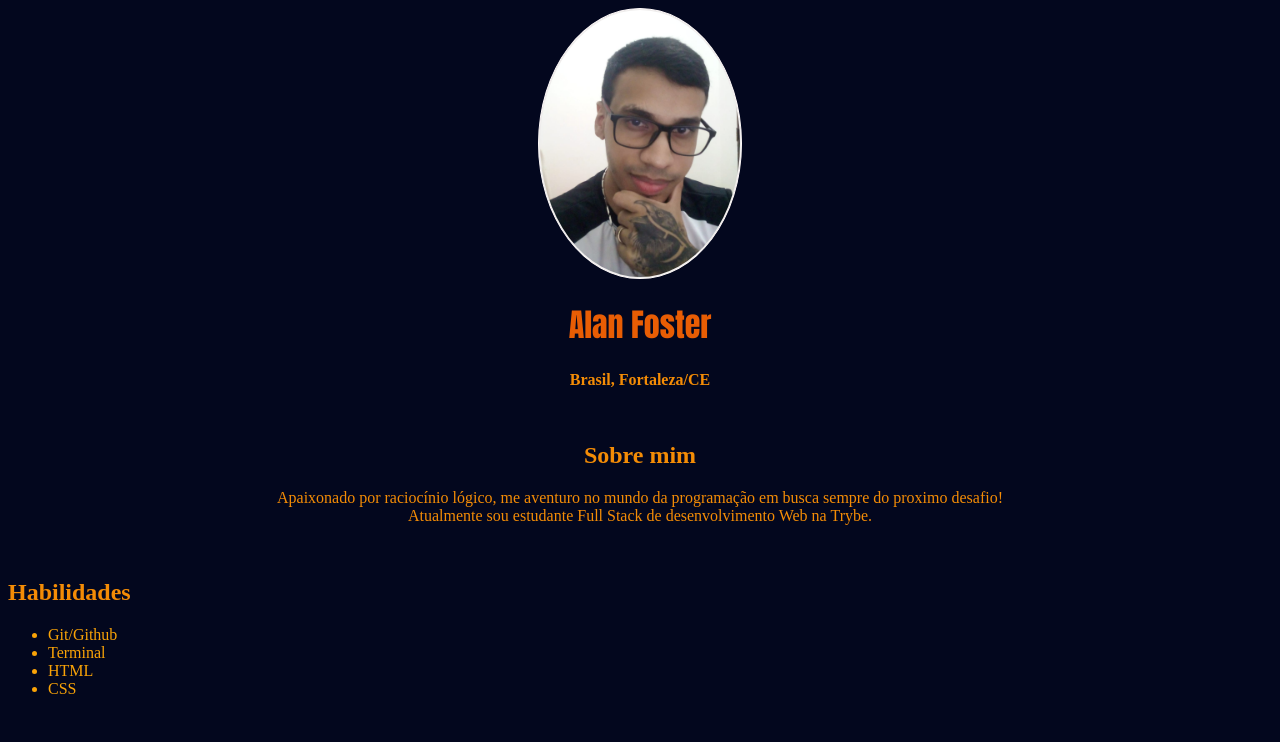
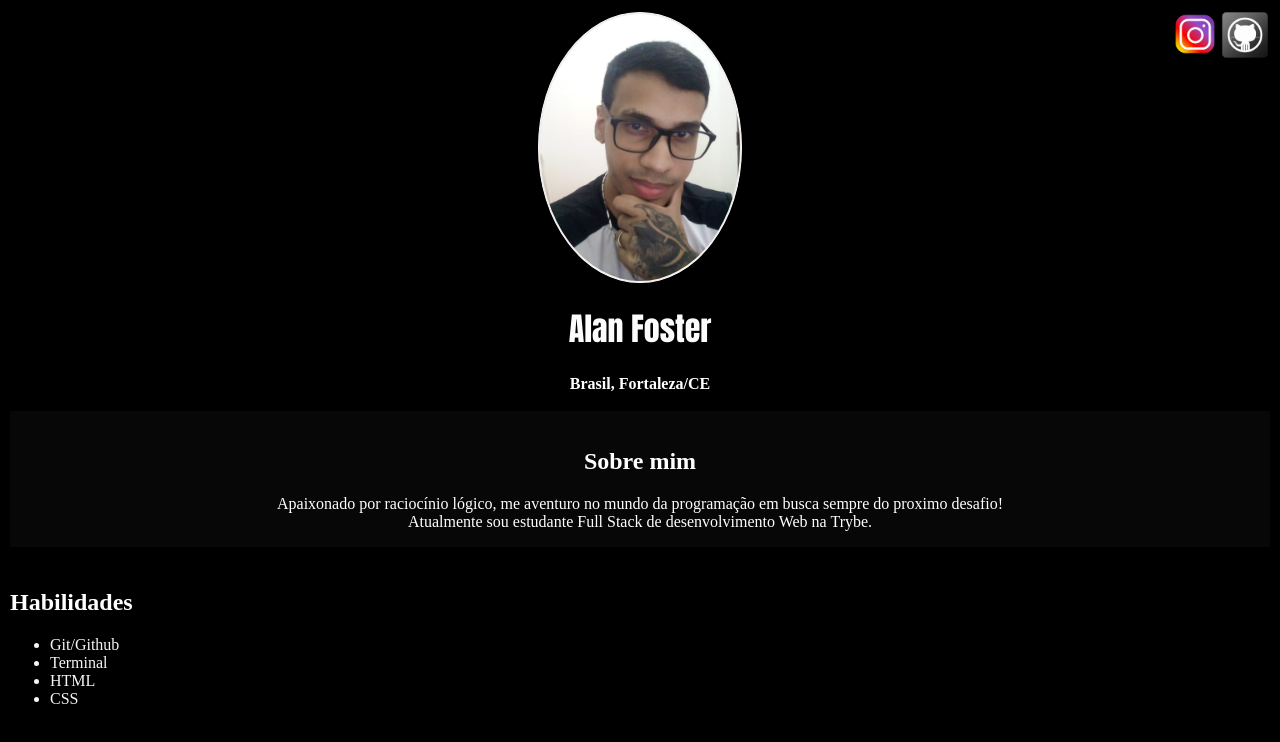
Before and after one commit to Foster-Alan/Foster-Alan.github.io, a plain HTML site: page index.html in a window 1280 px wide. Drawn offline with Linux system fonts and the light colour scheme.

Commit message:
cor de fundo e insta,git adicionados

```diff
--- a/index.html
+++ b/index.html
@@ -7,10 +7,14 @@
   </head>
 
   <body>
+    <div class="sobreMim">
+        <div class="foto-lugar">
     <img class="borda" src="alan2.jpeg" width="200px" alt="Foto Alan" />
-    <div class="sobreMim">
+    <img class="logoinsta" src="instagram.png" width="50px" alt="Logotipo instagram">
+    <img class="logogit" src="Github.png" width="50px" alt="logo github">
       <h1>Alan Foster</h1>
       <p><strong>Brasil, Fortaleza/CE</strong> </p>
+    </div>
       <br />
       <h2>Sobre mim</h2>
       <p>
@@ -18,8 +22,10 @@
         busca sempre do proximo desafio! <br />
         Atualmente sou estudante Full Stack de desenvolvimento Web na Trybe.
       </p>
+
     </div>
     <br />
+    <div>
     <h2>Habilidades</h2>
     <ul class="cor-1">
       <li>Git/Github</li>
@@ -27,5 +33,6 @@
       <li>HTML</li>
       <li>CSS</li>
     </ul>
+   </div>
   </body>
 </html>
--- a/style.css
+++ b/style.css
@@ -1,20 +1,20 @@
 h1 {
   font-family: Impact, Haettenschweiler, "Arial Narrow Bold", sans-serif;
-  color: #e85d04;
+  color: #fcfcfc;
   text-align: center;
 }
 h2 {
-  color: #f48c06;
+  color: #ffffff;
 }
 ul {
-  color: #faa307;
+  color: #f7f6f5;
 }
 body {
   font-family: "Times New Roman", Times, serif;
-  background-color: #03071e;
+  background-color: #000000;
 }
 p {
-  color: #f48c06;
+  color: #ffffff;
 }
 .borda {
   text-align: center;
@@ -25,9 +25,25 @@ p {
   border: 1px solid #fdf8f8;
   padding: 1px;
   background-color: #eeeceb;
-sss
+
 }
 .sobreMim {
   text-align: center;
-  block
+  background-color: #070707;
+  }
+div {
+    border: 2px solid rgb(0, 0, 0);
 }
+.foto-lugar {
+    background-color: #000000;
+}
+.logoinsta {
+    position: absolute;
+    right: 60px;
+    top: 10px;
+}
+.logogit {
+    position: absolute;
+    right: 10px;
+    top: 10px;
+}
```
Also changed, not shown: Github.png (added), instagram.png (added).
